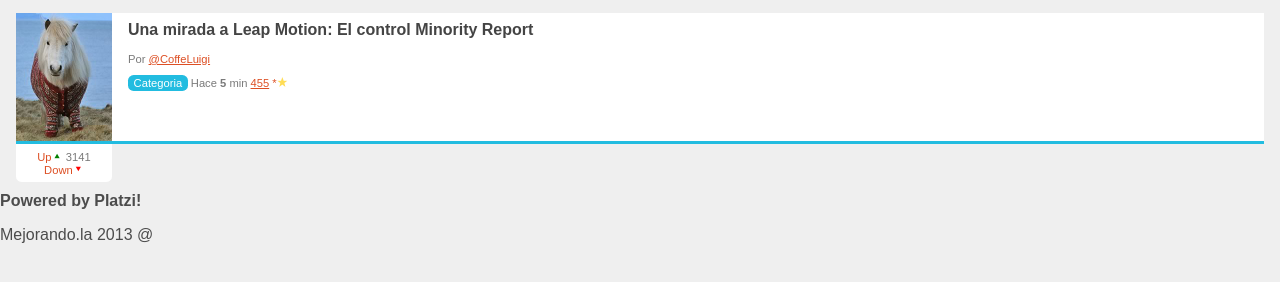
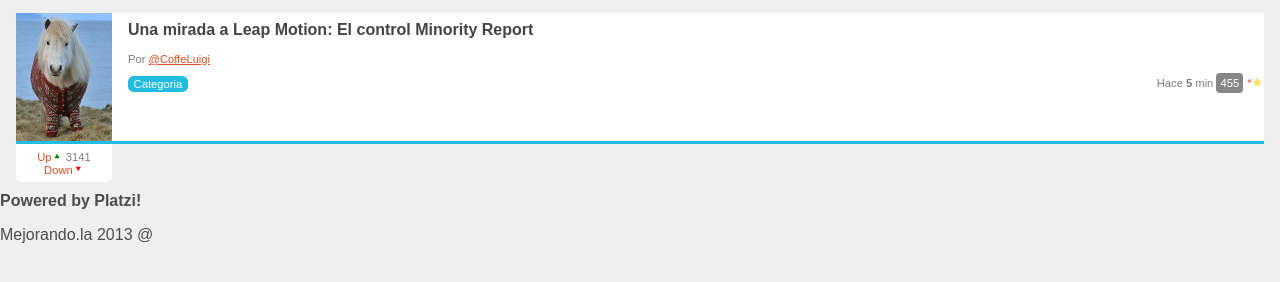
Before and after one commit to elgatoluchin/puls3-europa, a plain HTML site: page index.html in a window 1280 px wide. Shown: the part 134-416 px from the top of the page. Drawn offline with Linux system fonts and the light colour scheme; a web font is replaced by a local one.

Commit message:
Codigo clase comentarios
modificacion de la caja de comentarios

```diff
--- a/estilos.css
+++ b/estilos.css
@@ -169,8 +169,20 @@ nav #publicar_nav a
 	color: #7A7A7A;
 	font-size:0.7em;
 }
+#contenido .item .datos_item{
+	text-align: right;
+}
+
+#contenido .item .datos_item .comentarios_item{
+	background: #878787;
+	border-radius: 4px;
+	color: white;
+	padding: 4px;
+	text-decoration: none;
+}
 
 #contenido .item .datos_item .guardar_item{
+	margin: 0.1em;
 	text-decoration: none;
 }
 
@@ -186,6 +198,7 @@ nav #publicar_nav a
 	background: #22BCE0;
 	border-radius: 0.5em;
 	color: white;
+	float: left;
 	padding: 0.2em 0.5em;
 	text-decoration: none;
 }
```
